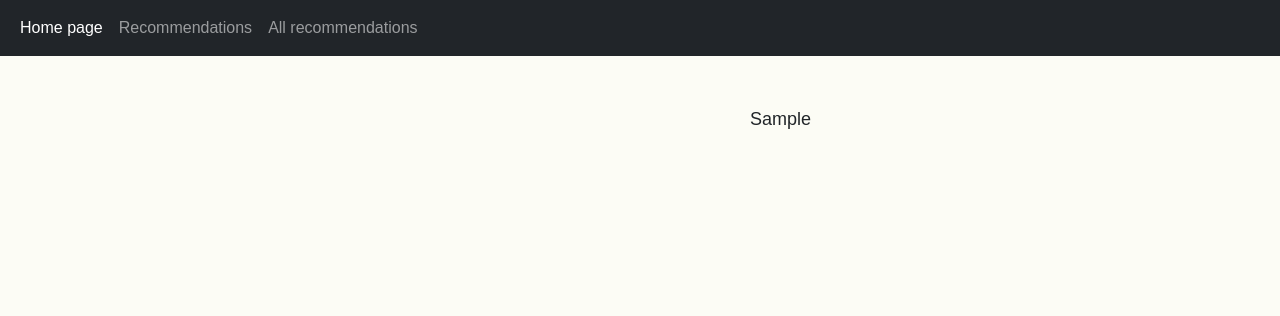
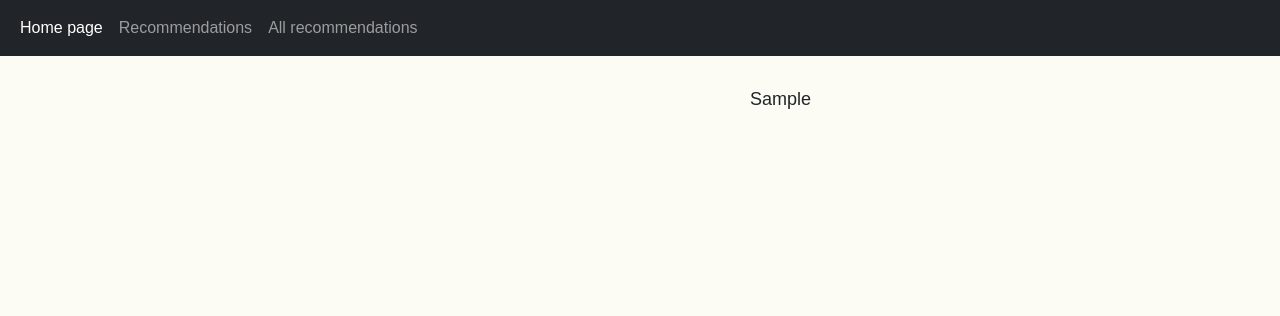
Before and after one commit to Kristof-nl/Movies, a Flask app: template templates/allrecomendations/b.html in a window 1280 px wide. Shown: the top 316 px of the page. Run offline with Flask 2, Linux system fonts and the light colour scheme; the template is opened without the code that fills it: most values are stand-ins (such as "Sample title", 1, 10 or a date in 2020); some libraries are stand-ins or nearby versions; some web fonts are replaced.

```diff
--- a/static/css/syle.css
+++ b/static/css/syle.css
@@ -157,7 +157,7 @@ a:hover {
 }
 
 #movie_letter30 {
-    padding-top: 50px;
+    padding-top: 30px;
 }
 
 #left_movie {
```
Also changed, not shown: requirements.txt (added, +9 -0 lines).
